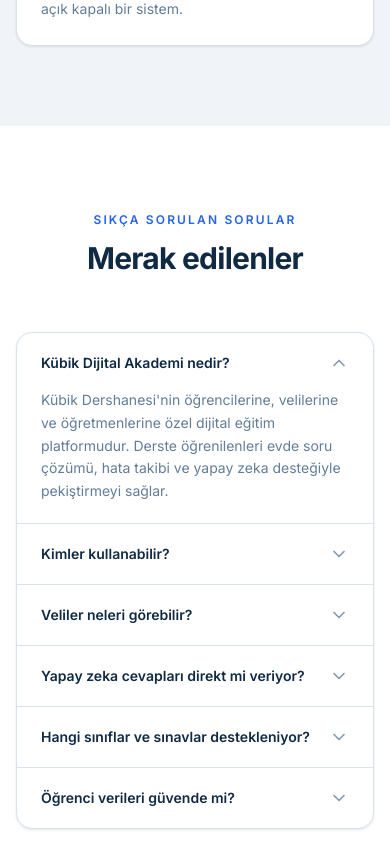
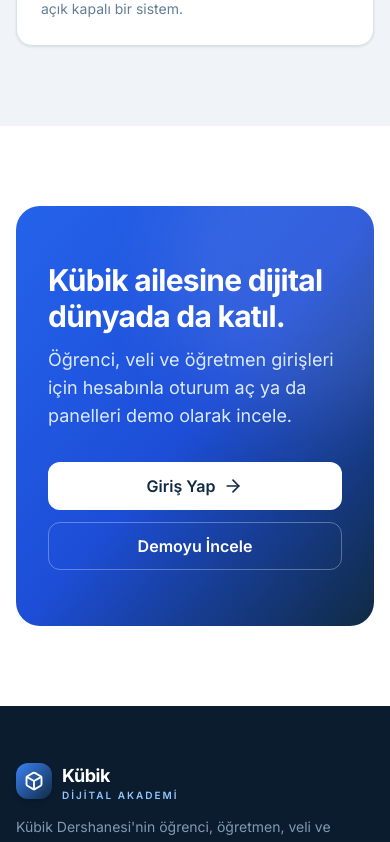
Before and after one commit to IhabAltekreeti/kubik-dijital-akademi, a React (Vite) app: page / in a window 390 px wide. Shown: the part 8040-8882 px from the top of the page. Built offline with nearby package versions, Linux system fonts and the light colour scheme.

Commit message:
Landing: SSS bölümü ve menü linki kaldırıldı

```diff
--- a/src/layouts/PublicLayout.tsx
+++ b/src/layouts/PublicLayout.tsx
@@ -19,7 +19,6 @@
   { label: 'Yapay Zeka', href: '/#yapay-zeka' },
   { label: 'Nasıl Çalışır', href: '/#platform' },
   { label: 'Programlar', href: '/#programlar' },
-  { label: 'SSS', href: '/#sss' },
 ];
 
 export function KubikLogo({ light = false }: { light?: boolean }) {
--- a/src/pages/LandingPage.tsx
+++ b/src/pages/LandingPage.tsx
@@ -1,4 +1,3 @@
-import { useState } from 'react';
 import { Link, useNavigate } from 'react-router-dom';
 import {
   ArrowRight,
@@ -11,7 +10,6 @@
   Building2,
   CalendarCheck,
   CheckCircle2,
-  ChevronDown,
   ClipboardList,
   GraduationCap,
   Lightbulb,
@@ -564,66 +562,6 @@
 }
 
 /* ------------------------------------------------------------------ */
-/* FAQ                                                                 */
-/* ------------------------------------------------------------------ */
-
-const faq = [
-  {
-    q: 'Kübik Dijital Akademi nedir?',
-    a: "Kübik Dershanesi'nin öğrencilerine, velilerine ve öğretmenlerine özel dijital eğitim platformudur. Derste öğrenilenleri evde soru çözümü, hata takibi ve yapay zeka desteğiyle pekiştirmeyi sağlar.",
-  },
-  {
-    q: 'Kimler kullanabilir?',
-    a: 'Platform Kübik öğrencilerine ve velilerine özeldir. Giriş bilgileri kayıt sırasında dershanemiz tarafından verilir.',
-  },
-  {
-    q: 'Veliler neleri görebilir?',
-    a: 'Veliler; çocuklarının haftalık çalışma süresini, ödev durumunu, deneme netlerini, güçlü ve zayıf konularını ve öğretmen notlarını görebilir.',
-  },
-  {
-    q: 'Yapay zeka cevapları direkt mi veriyor?',
-    a: 'Hayır. Kübik AI önce ipucu verir ve öğrenciyi düşünmeye yönlendirir. Öğrenci isterse çözümü adım adım açıklar. Amaç ezber değil, kalıcı öğrenmedir.',
-  },
-  {
-    q: 'Hangi sınıflar ve sınavlar destekleniyor?',
-    a: '5, 6 ve 7. sınıf ortaokul desteği, 8. sınıf LGS hazırlığı, 9–11. sınıf lise desteği ile 12. sınıf ve mezunlar için YKS (TYT–AYT) hazırlığı.',
-  },
-  {
-    q: 'Öğrenci verileri güvende mi?',
-    a: 'Öğrenci verileri yalnızca öğrencinin kendisi, velisi, öğretmenleri ve dershane yönetimi tarafından görüntülenebilir; KVKK kapsamında korunur.',
-  },
-];
-
-function FAQSection() {
-  const [open, setOpen] = useState<number | null>(0);
-  return (
-    <section id="sss" className="py-20 lg:py-28 bg-white scroll-mt-16">
-      <div className="container-page max-w-3xl">
-        <SectionHeading eyebrow="Sıkça sorulan sorular" title="Merak edilenler" />
-        <div className="divide-y divide-navy-100 rounded-2xl border border-navy-100 bg-white shadow-card">
-          {faq.map((item, i) => (
-            <div key={item.q}>
-              <button
-                onClick={() => setOpen(open === i ? null : i)}
-                className="w-full flex items-center justify-between gap-4 px-6 py-5 text-left"
-              >
-                <span className="text-sm sm:text-base font-semibold text-navy-900">{item.q}</span>
-                <ChevronDown
-                  className={`h-5 w-5 text-navy-400 shrink-0 transition-transform duration-200 ${open === i ? 'rotate-180' : ''}`}
-                />
-              </button>
-              {open === i && (
-                <div className="px-6 pb-5 -mt-1 text-sm text-navy-500 leading-relaxed animate-slide-down">{item.a}</div>
-              )}
-            </div>
-          ))}
-        </div>
-      </div>
-    </section>
-  );
-}
-
-/* ------------------------------------------------------------------ */
 /* CTA                                                                 */
 /* ------------------------------------------------------------------ */
 
@@ -671,7 +609,6 @@
       <LoopSection />
       <ProgramsSection />
       <WhySection />
-      <FAQSection />
       <CTASection />
     </PublicLayout>
   );
```
